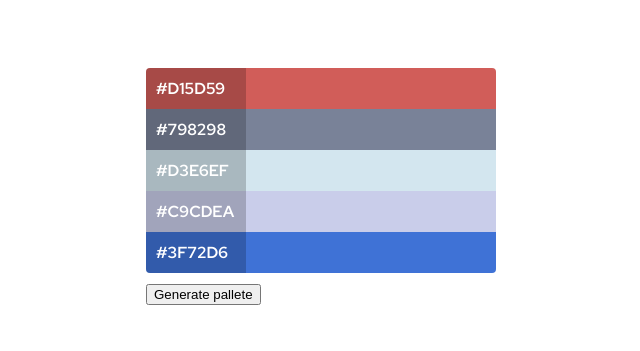
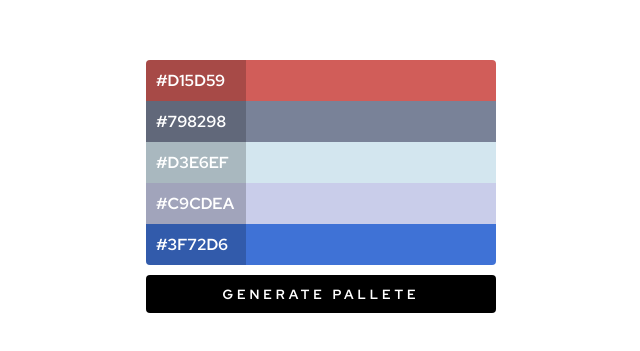
Before and after one commit to fernandogbz/color-palette-generator, a plain HTML site: page index.html in a window 1280 px wide. Shown: the part 227-578 px from the top of the page, without its empty margins (319-959 px from the left). Drawn offline with Linux system fonts and the light colour scheme.

Commit message:
CSS - button

```diff
--- a/styles.css
+++ b/styles.css
@@ -27,3 +27,17 @@ body {
   display: inline-block;
   min-width: 80px;
 }
+
+button {
+  font-family: 'Red Hat Display', sans-serif;
+  font-weight: 700;
+  letter-spacing: 4px;
+  text-transform: uppercase;
+  cursor: pointer;
+  width: 100%;
+  border: none;
+  padding: 10px;
+  color: #fff;
+  border-radius: 4px;
+  background: #000;
+}
```
